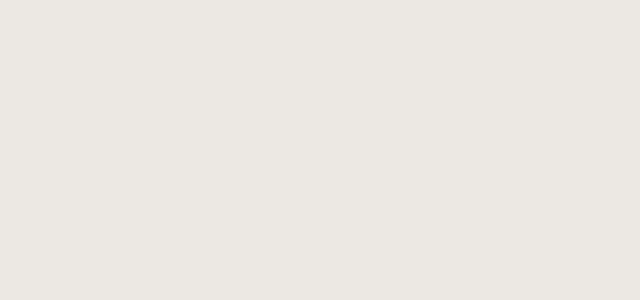
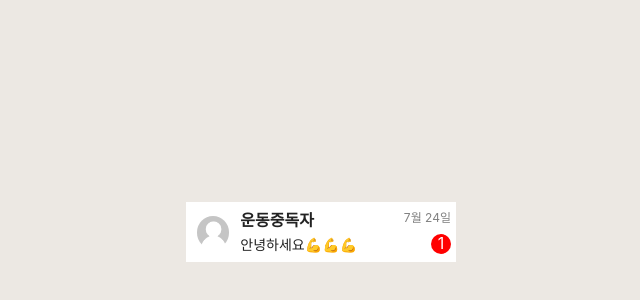
Before and after one commit to ashjang/FitTogether, a React (Vite) app in the folder web/: page / in a window 1280 px wide. Shown: the part 188-488 px from the top of the page, without its empty margins (319-959 px from the left). Built offline with nearby package versions, Linux system fonts and the light colour scheme.

Commit message:
feat: [feature/Messenger]- ChatListItem 컴포넌트 구현

```diff
--- a/web/src/App.tsx
+++ b/web/src/App.tsx
@@ -1,7 +1,12 @@
 import "./App.css";
+import Messenger from "./pages/Messenger/Messenger";
 
 function App() {
-  return <></>;
+  return (
+    <>
+      <Messenger />
+    </>
+  );
 }
 
 export default App;
--- a/web/src/components/Messenger/ChatList.tsx
+++ b/web/src/components/Messenger/ChatList.tsx
@@ -0,0 +1,16 @@
+import React from "react";
+import ChatListItem from "./ChatListItem";
+// import { css } from "@emotion/react";
+// import styled from "@emotion/styled";
+
+interface Props {}
+
+const ChatList: React.FC<Props> = () => {
+  return (
+    <div>
+      <ChatListItem />
+    </div>
+  );
+};
+
+export default ChatList;
--- /dev/null
+++ b/web/src/components/Messenger/ChatListItem.tsx
@@ -0,0 +1,120 @@
+/** @jsxImportSource @emotion/react */
+import React, { useState, useEffect } from "react";
+import axios from "axios";
+import { css } from "@emotion/react";
+import styled from "@emotion/styled";
+import default_user_image from "./default_user_image.png";
+
+const ProfileListItem = styled.li`
+  display: flex;
+  justify-content: space-between;
+  align-items: center;
+  width: 270px;
+  height: 60px;
+  background-color: white;
+`;
+
+const ProfileImageContainer = styled.div`
+  display: flex;
+  justify-content: center;
+  align-items: center;
+  width: 35px;
+  height: 35px;
+  border: 1px transparent solid;
+  border-radius: 50%;
+  margin: 10px;
+  overflow: hidden;
+`;
+
+const ProfileImage = styled.img`
+  display: block;
+  padding: 0px;
+  width: 35px;
+  height: 35px;
+`;
+
+const TextContainer = styled.div`
+  width: 220px;
+`;
+
+const RowDiv = styled.div`
+  display: flex;
+  justify-content: space-between;
+`;
+
+interface Props {}
+
+const ChatListItem: React.FC<Props> = () => {
+  const imageSrc: string = default_user_image;
+
+  // useState 초기값은 삭제 예정
+  const [profileImg, setProfileImg] = useState<string>(imageSrc);
+  const [sender, setSender] = useState<string>("운동중독자");
+  const [lastTime, setLastTime] = useState<string>("7월 24일");
+  const [shortenlastMessage, setShortenLastMessage] =
+    useState<string>("안녕하세요💪💪💪");
+  const [newMessagesNum, setNewMessagesNum] = useState<number>(1);
+
+  // 아직 타입 명시X (어차피 지워질듯)
+  useEffect(() => {
+    const fetchData = async () => {
+      try {
+        const response = await axios.get("");
+        const { profileImg, sender, lastTime, lastMessage, newMessagesNum } =
+          response.data;
+
+        const shortenMessage =
+          lastMessage.length > 15
+            ? `${lastMessage.slice(0, 15)}...`
+            : lastMessage;
+
+        setSender(sender);
+        setLastTime(lastTime);
+        setShortenLastMessage(shortenMessage);
+        setProfileImg(profileImg);
+        setNewMessagesNum(newMessagesNum);
+      } catch (error) {
+        console.error("데이터 불러오기 실패:", error);
+      }
+    };
+    fetchData();
+  }, []);
+
+  return (
+    <ProfileListItem>
+      <ProfileImageContainer>
+        <ProfileImage src={profileImg} />
+      </ProfileImageContainer>
+      <TextContainer className="styledComponent;">
+        <RowDiv>
+          <p css={css({ fontSize: "16px", fontWeight: "bold" })}>{sender}</p>
+          <p css={css({ fontSize: "12px", color: "gray", marginRight: "5px" })}>
+            {lastTime}
+          </p>
+        </RowDiv>
+        <RowDiv>
+          <p css={css({ fontSize: "14px" })}>{shortenlastMessage}</p>
+          {newMessagesNum > 0 && (
+            <p
+              css={css({
+                display: "flex",
+                justifyContent: "center",
+                alignItems: "center",
+                width: "20px",
+                height: "20px",
+                marginRight: "5px",
+                backgroundColor: "red",
+                color: "white",
+                borderRadius: "50%",
+              })}
+            >
+              {newMessagesNum}
+            </p>
+          )}
+        </RowDiv>
+      </TextContainer>
+    </ProfileListItem>
+  );
+};
+
+export default ChatListItem;
--- a/web/src/pages/Messenger/Messenger.tsx
+++ b/web/src/pages/Messenger/Messenger.tsx
@@ -0,0 +1,23 @@
+import React from "react";
+import ChatList from "../../components/Messenger/ChatList";
+// import { css } from "@emotion/react";
+import styled from "@emotion/styled";
+
+const Page = styled.div`
+  display: flex;
+  justify-content: center;
+  align-items: center;
+  min-height: 100vh;
+`;
+
+interface Props {}
+
+const Messenger: React.FC<Props> = () => {
+  return (
+    <Page>
+      <ChatList />
+    </Page>
+  );
+};
+
+export default Messenger;
```
Also changed, not shown: web/src/components/Messenger/ChatApp.tsx (+9 -0 lines), web/src/components/Messenger/ChatInput.tsx (+9 -0 lines), web/src/components/Messenger/default_user_image.png (added).
